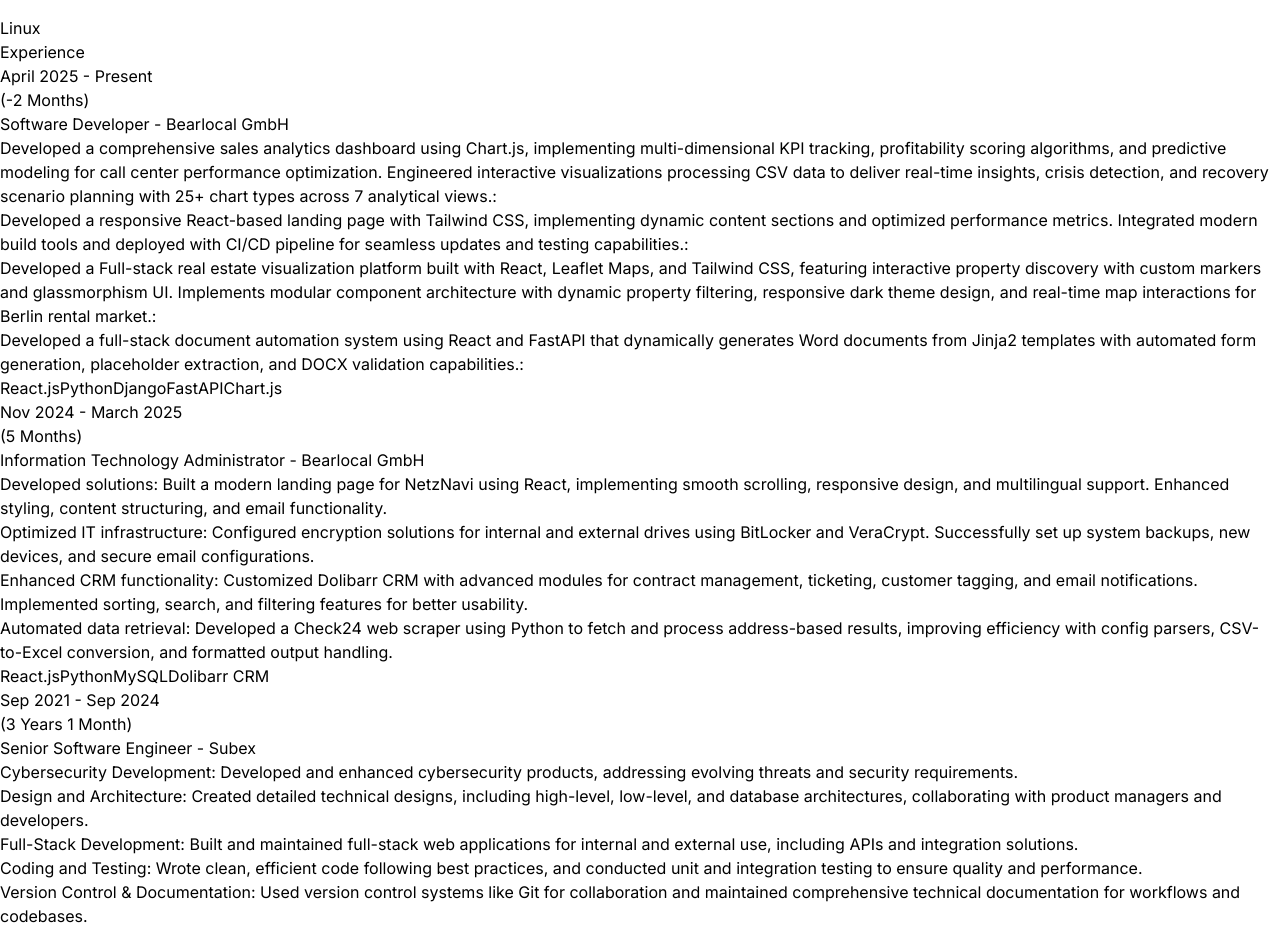
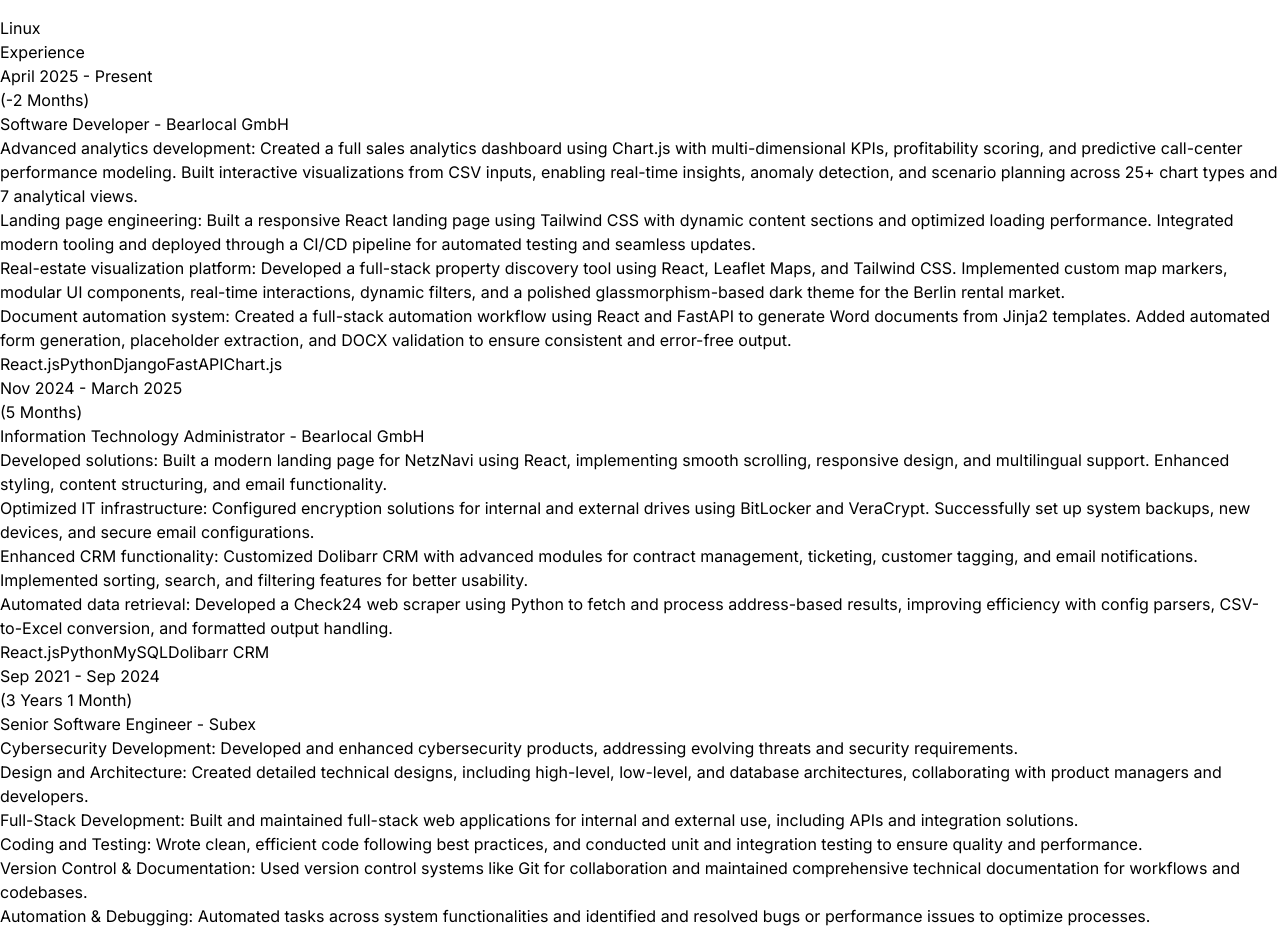
Before and after one commit to YuvrajShekhar/Portfolio, a React (Vite) app: page / in a window 1280 px wide. Shown: the part 2080-3011 px from the top of the page. Built offline with nearby package versions, Linux system fonts and the light colour scheme.

Commit message:
Update index.js

```diff
--- a/src/constants/index.js
+++ b/src/constants/index.js
@@ -28,10 +28,10 @@
     role: "Software Developer",
     company: "Bearlocal GmbH",
     description: {
-      p1: `Developed a comprehensive sales analytics dashboard using Chart.js, implementing multi-dimensional KPI tracking, profitability scoring algorithms, and predictive modeling for call center performance optimization. Engineered interactive visualizations processing CSV data to deliver real-time insights, crisis detection, and recovery scenario planning with 25+ chart types across 7 analytical views.`,
-      p2: `Developed a responsive React-based landing page with Tailwind CSS, implementing dynamic content sections and optimized performance metrics. Integrated modern build tools and deployed with CI/CD pipeline for seamless updates and testing capabilities.`,
-      p3: `Developed a Full-stack real estate visualization platform built with React, Leaflet Maps, and Tailwind CSS, featuring interactive property discovery with custom markers and glassmorphism UI. Implements modular component architecture with dynamic property filtering, responsive dark theme design, and real-time map interactions for Berlin rental market.`,
-      p4 : `Developed a full-stack document automation system using React and FastAPI that dynamically generates Word documents from Jinja2 templates with automated form generation, placeholder extraction, and DOCX validation capabilities.`,
+      p1: `Advanced analytics development: Created a full sales analytics dashboard using Chart.js with multi-dimensional KPIs, profitability scoring, and predictive call-center performance modeling. Built interactive visualizations from CSV inputs, enabling real-time insights, anomaly detection, and scenario planning across 25+ chart types and 7 analytical views.`,
+      p2: `Landing page engineering: Built a responsive React landing page using Tailwind CSS with dynamic content sections and optimized loading performance. Integrated modern tooling and deployed through a CI/CD pipeline for automated testing and seamless updates.`,
+      p3: `Real-estate visualization platform: Developed a full-stack property discovery tool using React, Leaflet Maps, and Tailwind CSS. Implemented custom map markers, modular UI components, real-time interactions, dynamic filters, and a polished glassmorphism-based dark theme for the Berlin rental market.`,
+      p4 : `Document automation system: Created a full-stack automation workflow using React and FastAPI to generate Word documents from Jinja2 templates. Added automated form generation, placeholder extraction, and DOCX validation to ensure consistent and error-free output.`,
     },
     technologies: ["React.js", "Python", "Django", "FastAPI", "Chart.js"],
   },
```
